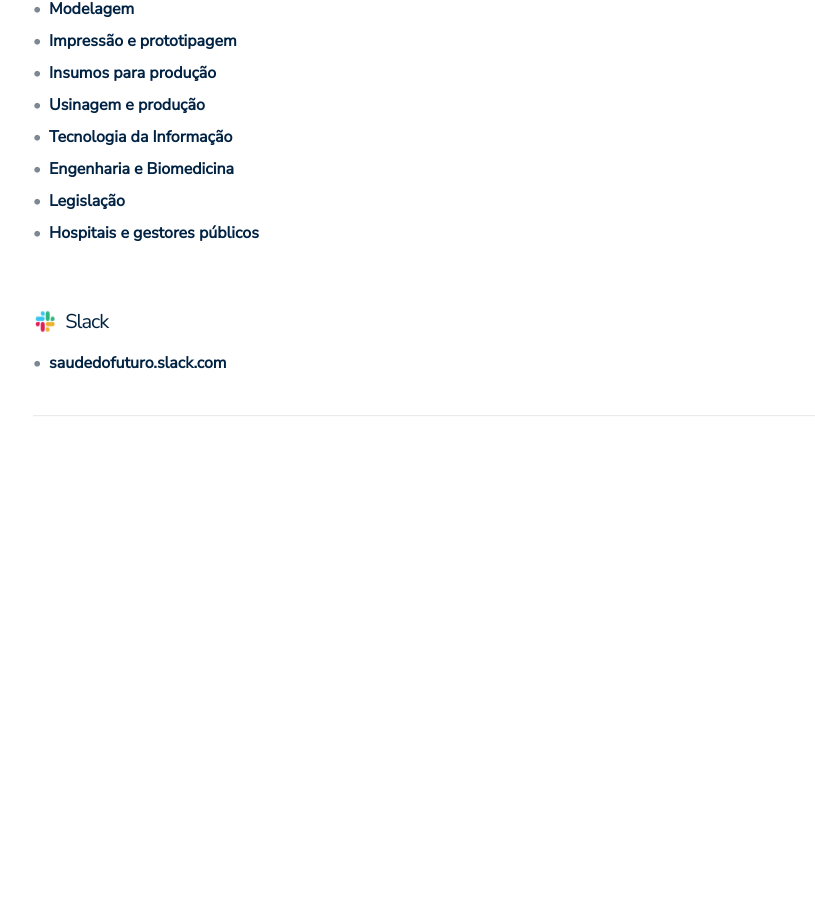
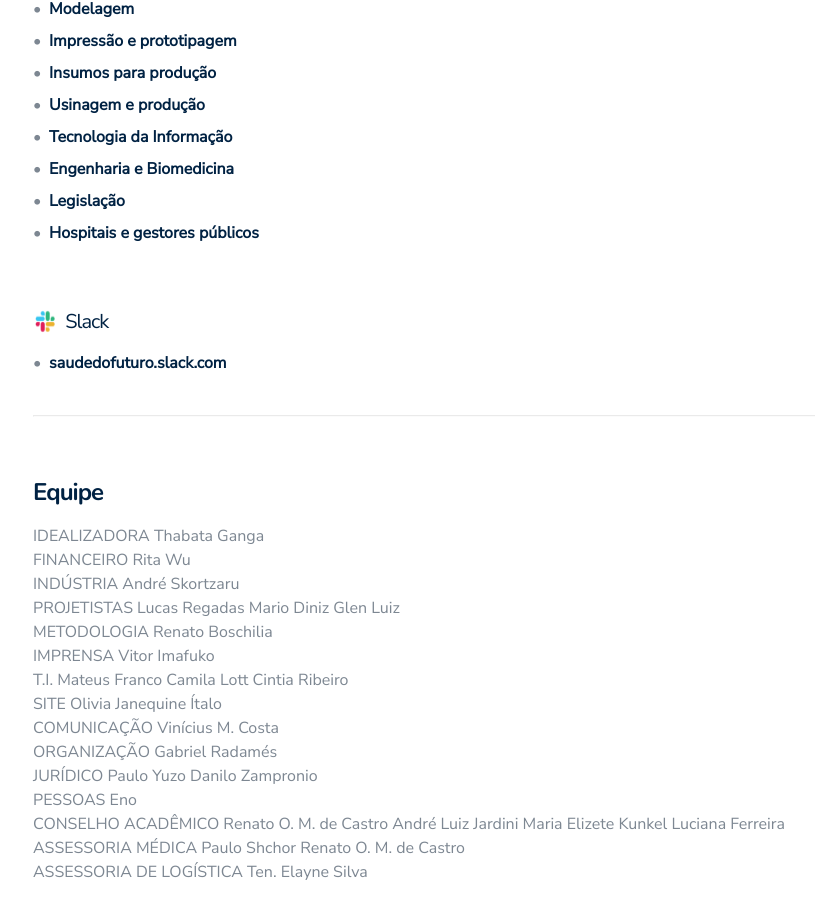
Before and after one commit to brasilcontraovirus/brasilcontraovirus.github.io, a Jekyll site: the page built from sobre.md, in a window 1280 px wide and 900 px high, scrolled down 1512 px. Shown: the whole window, without its empty margins (138-953 px from the left). Built offline with Jekyll 4.4.1, drawn with Linux system fonts in a browser that asks for light colours; our own code applies the rules of GitHub Pages for plain Markdown files; before the commit the page ends 2005 px from its top, so only the background shows below that.

Commit message:
Inclui equipe

```diff
--- a/sobre.md
+++ b/sobre.md
@@ -58,3 +58,60 @@ Thabata Ganga, André Skortzaru, Rita Wu e Gabriel Radamés
 - [saudedofuturo.slack.com](https://saudedofuturo.slack.com/)
 
 ---
+
+### Equipe
+
+IDEALIZADORA
+Thabata Ganga
+
+FINANCEIRO
+Rita Wu
+
+INDÚSTRIA
+André Skortzaru
+
+PROJETISTAS
+Lucas Regadas
+Mario Diniz
+Glen Luiz
+
+METODOLOGIA
+Renato Boschilia
+
+IMPRENSA
+Vitor Imafuko
+
+T.I.
+Mateus Franco
+Camila Lott
+Cintia Ribeiro
+
+SITE
+Olivia Janequine
+Ítalo
+
+COMUNICAÇÃO
+Vinícius M. Costa
+
+ORGANIZAÇÃO
+Gabriel Radamés
+
+JURÍDICO
+Paulo Yuzo
+Danilo Zampronio
+
+PESSOAS
+Eno
+
+CONSELHO ACADÊMICO
+Renato O. M. de Castro
+André Luiz Jardini
+Maria Elizete Kunkel
+Luciana Ferreira
+
+ASSESSORIA MÉDICA
+Paulo Shchor
+Renato O. M. de Castro
+
+ASSESSORIA DE LOGÍSTICA
+Ten. Elayne Silva
```
